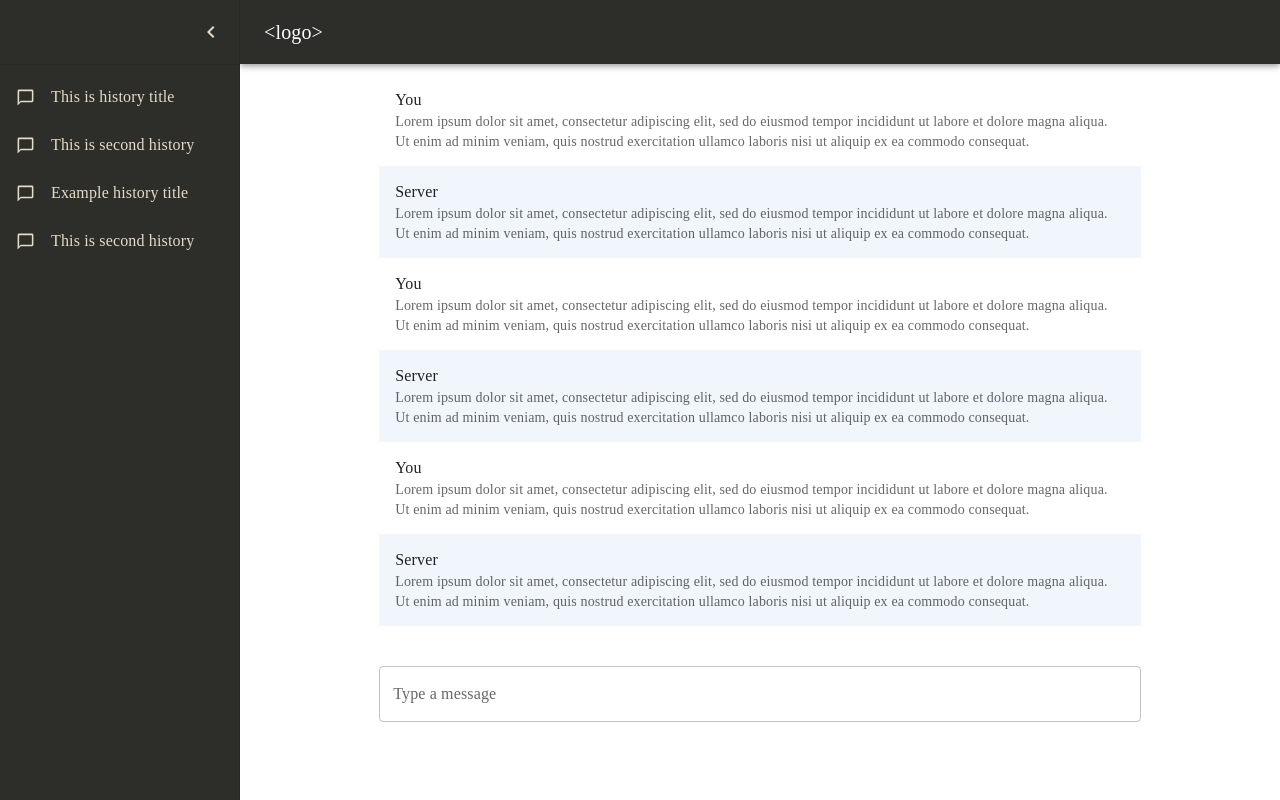
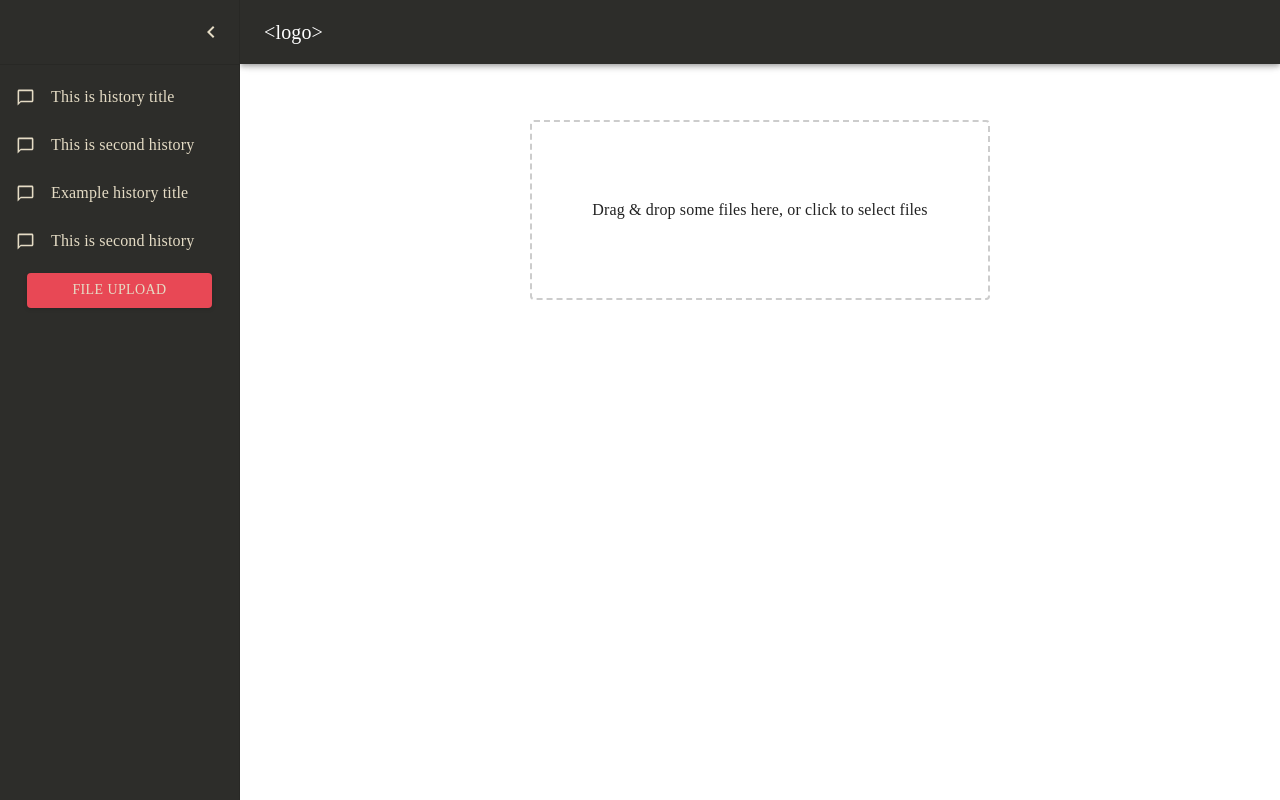
Before and after one commit to 01vaibhavrawat/Document-Chat, a React (Create React App) app: page /file-upload in a window 1280 px wide. Built offline with nearby package versions, Linux system fonts and the light colour scheme.

Commit message:
setup routing in the layout

```diff
--- a/package.json
+++ b/package.json
@@ -14,6 +14,7 @@
     "react": "^18.2.0",
     "react-dom": "^18.2.0",
     "react-dropzone": "^14.2.3",
+    "react-router-dom": "^6.18.0",
     "react-scripts": "5.0.1",
     "web-vitals": "^2.1.4"
   },
--- a/src/constants/customTheme.js
+++ b/src/constants/customTheme.js
@@ -2,7 +2,8 @@ const customTheme = {
     primary_background : "#2d2d2a",
     secondary_background: "#4c4c47",
     tersary_background: "#f0f6fc",
-    primary_text: "#e5dcc5"
+    primary_text: "#e5dcc5",
+    button_primary:"rgb(232, 72, 85)"
 }
 
 export default customTheme;
--- a/src/containers/fileUpload/FileUpload.jsx
+++ b/src/containers/fileUpload/FileUpload.jsx
@@ -10,19 +10,17 @@ const FileUpload = () => {
   const { getRootProps, getInputProps, isDragActive } = useDropzone({ onDrop });
 
   const dropzoneStyle = {
-    position: 'absolute',
-    top: '50%',
-    left: '50%',
-    transform: 'translate(-50%, -50%)',
     border: `2px dashed #cccccc`,
     borderRadius: '4px',
     padding: '60px',
     textAlign: 'center',
     cursor: 'pointer',
+    maxWidth:"500px"
   };
 
   return (
-    <div {...getRootProps()} style={dropzoneStyle}>
+    <div style={{display:"flex", alignItems:"center", justifyContent:"center", height:"100%"}}>
+        <div {...getRootProps()} style={{ ...dropzoneStyle }}>
         <input {...getInputProps()} />
         {isDragActive ? (
             <p>Drop the files here...</p>
@@ -30,6 +28,7 @@ const FileUpload = () => {
             <p>Drag & drop some files here, or click to select files</p>
         )}
         </div>
+    </div>
   );
 };
 
--- a/src/containers/layout/Layout.jsx
+++ b/src/containers/layout/Layout.jsx
@@ -20,6 +20,8 @@ import customTheme from "../../constants/customTheme";
 import ChatBubbleOutlineIcon from "@mui/icons-material/ChatBubbleOutline";
 import ChatUI from "../chat/ChatUI";
 import FileUpload from "../fileUpload/FileUpload";
+import Button from "@mui/material/Button";
+import { Link, Routes, Route, BrowserRouter as Router } from "react-router-dom";
 
 const drawerWidth = 240;
 
@@ -81,6 +83,7 @@ export default function PersistentDrawerLeft() {
   };
 
   return (
+    <Router>
       <Box sx={{ display: "flex" }}>
         <CssBaseline />
         <AppBar position="fixed" open={open}>
@@ -116,7 +119,7 @@ export default function PersistentDrawerLeft() {
           <DrawerHeader>
             <IconButton onClick={handleDrawerClose}>
               {theme.direction === "ltr" ? (
-              <ChevronLeftIcon sx={{color: customTheme.primary_text}} />
+                <ChevronLeftIcon sx={{ color: customTheme.primary_text }} />
               ) : (
                 <ChevronRightIcon />
               )}
@@ -146,11 +149,30 @@ export default function PersistentDrawerLeft() {
               </ListItem>
             ))}
           </List>
+          <div style={{display:"flex", justifyContent:"center"}}>
+            <Button
+              component={Link}
+              to="/file-upload"
+              sx={{
+                marginTop: "auto",
+                color: customTheme.primary_text,
+                background: customTheme.button_primary,
+                padding:"5px 45px",
+                boxShadow:"rgba(0, 0, 0, 0.16) 0px 1px 4px",
+              }}
+            >
+              File Upload
+            </Button>
+          </div>
         </Drawer>
         <Main open={open}>
           <DrawerHeader />
-        <ChatUI />
+          <Routes>
+            <Route path="/" element={<ChatUI />} />
+            <Route path="/file-upload" element={<FileUpload />} />
+          </Routes>
         </Main>
       </Box>
+    </Router>
   );
 }
```
Also changed, not shown: 1 other file (tests, documents, lock files or other folders). Lines whose indentation alone changed are shown as unchanged.
